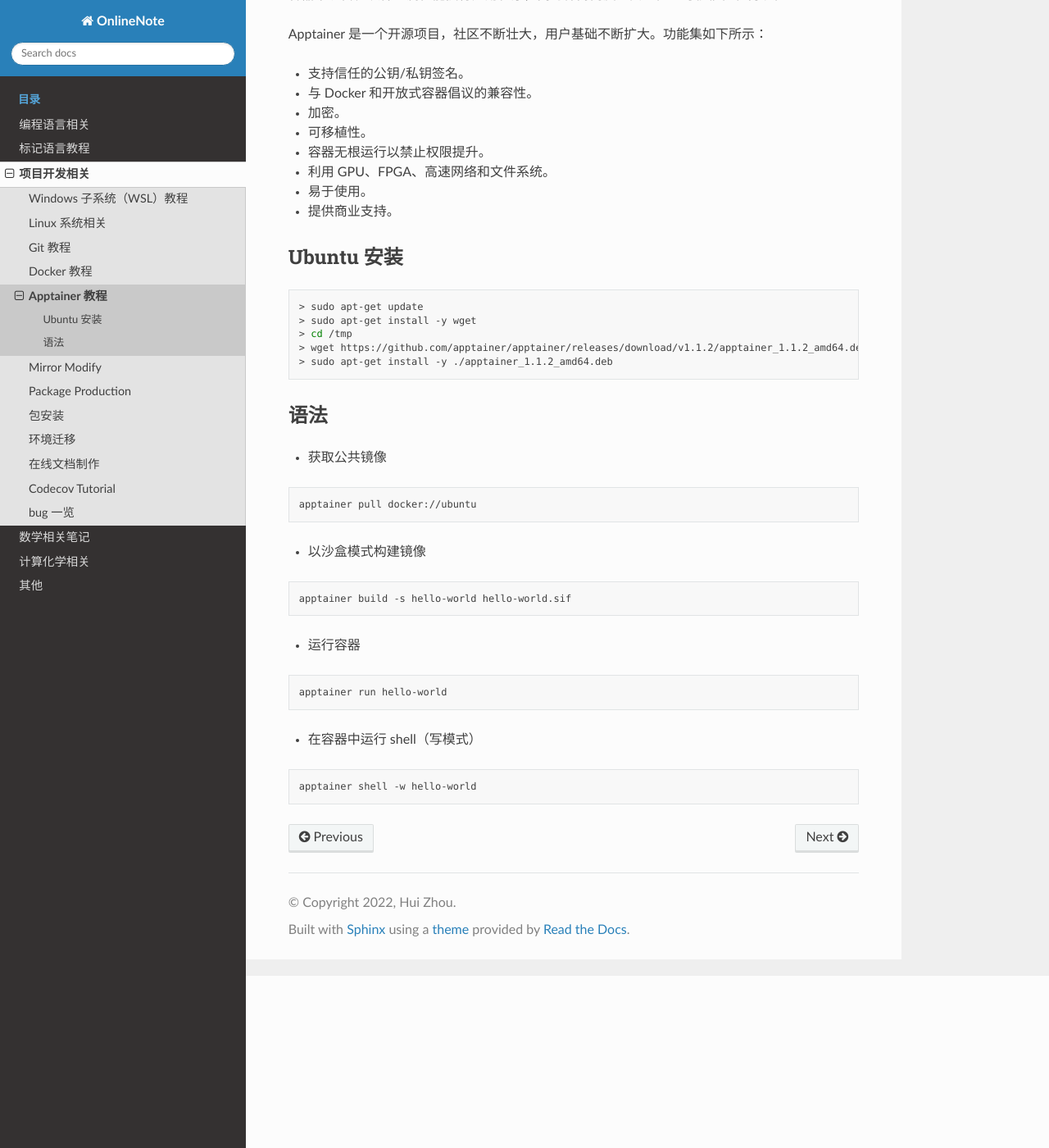
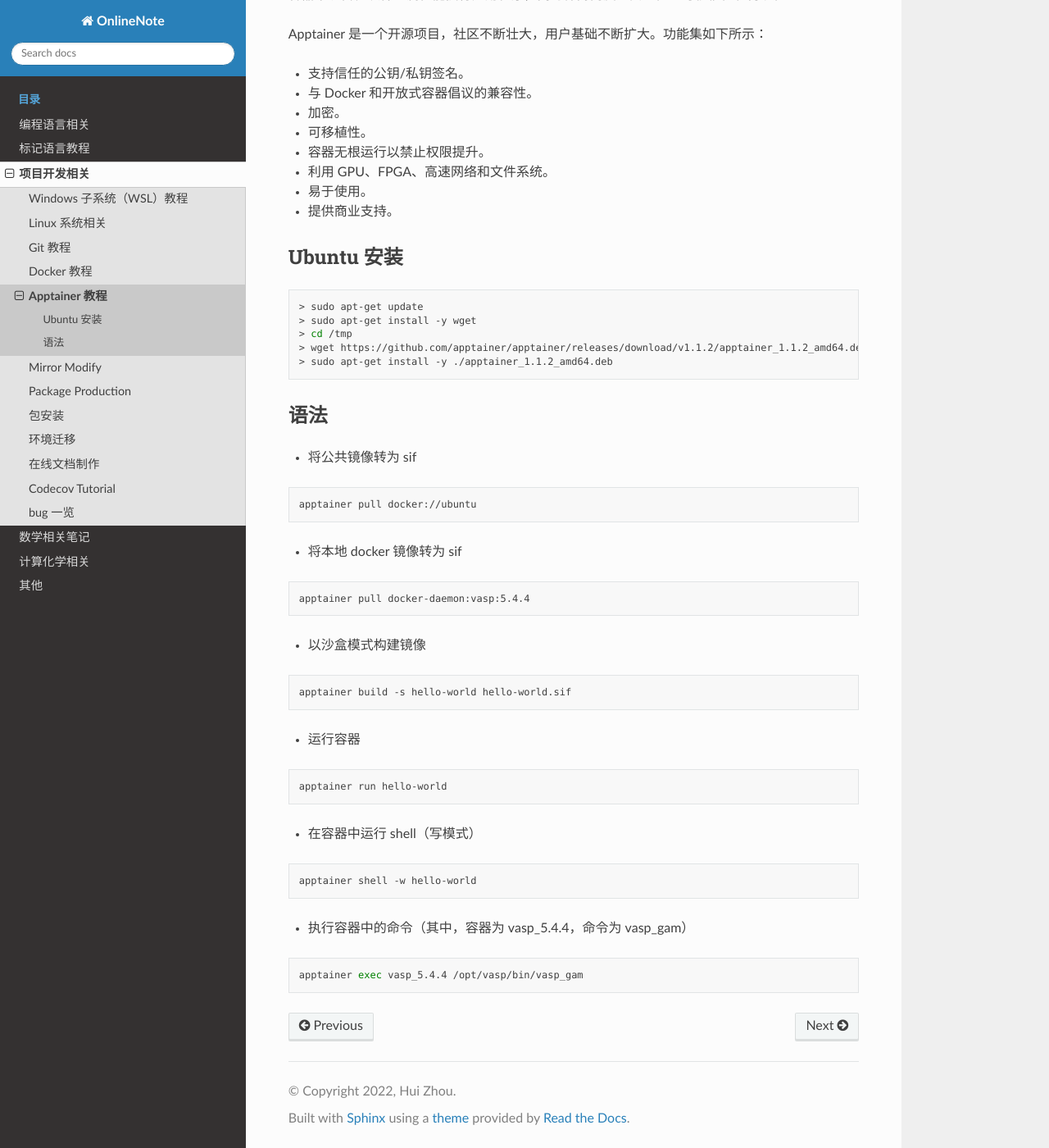
Before and after one commit to Rasic2/CodeNote, a Sphinx documentation site: the page built from docs/source/development/apptainer.md, in a window 1280 px wide and 1400 px high, scrolled down 210 px. Shown: the whole window at 82% size. Built offline with Sphinx 7.4.7 and the Read the Docs theme 2.0.0, drawn with Linux system fonts in a browser that asks for light colours.

Commit message:
add apptainer-vasp

````diff
--- a/docs/source/development/apptainer.md
+++ b/docs/source/development/apptainer.md
@@ -32,10 +32,16 @@
 
 ## 语法
 
-- 获取公共镜像
+- 将公共镜像转为 sif
 
 ```bash
 apptainer pull docker://ubuntu
+```
+
+- 将本地 docker 镜像转为 sif
+
+```bash
+apptainer pull docker-daemon:vasp:5.4.4
 ```
 
 - 以沙盒模式构建镜像
@@ -55,3 +61,9 @@
 ```bash
 apptainer shell -w hello-world
 ```
+
+- 执行容器中的命令（其中，容器为 vasp_5.4.4，命令为 vasp_gam）
+
+```bash
+apptainer exec vasp_5.4.4 /opt/vasp/bin/vasp_gam
+```
````
Also changed, not shown: docs/source/development/docker.md (+6 -0 lines), docs/source/language/bash.md (+8 -0 lines).
